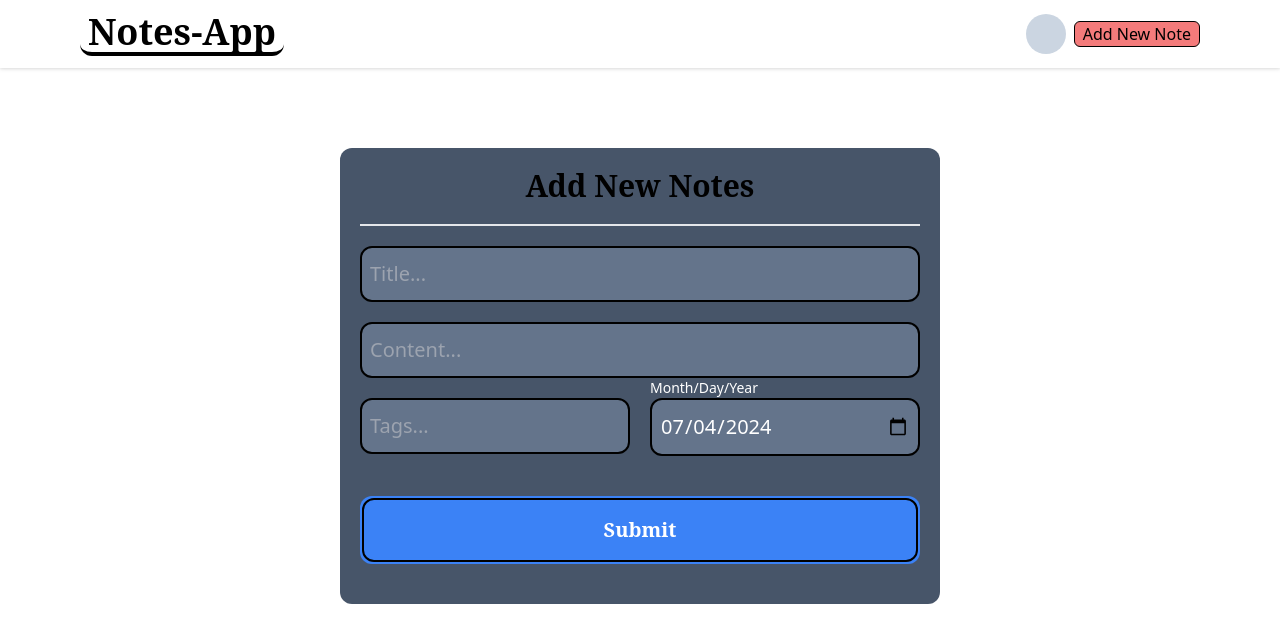
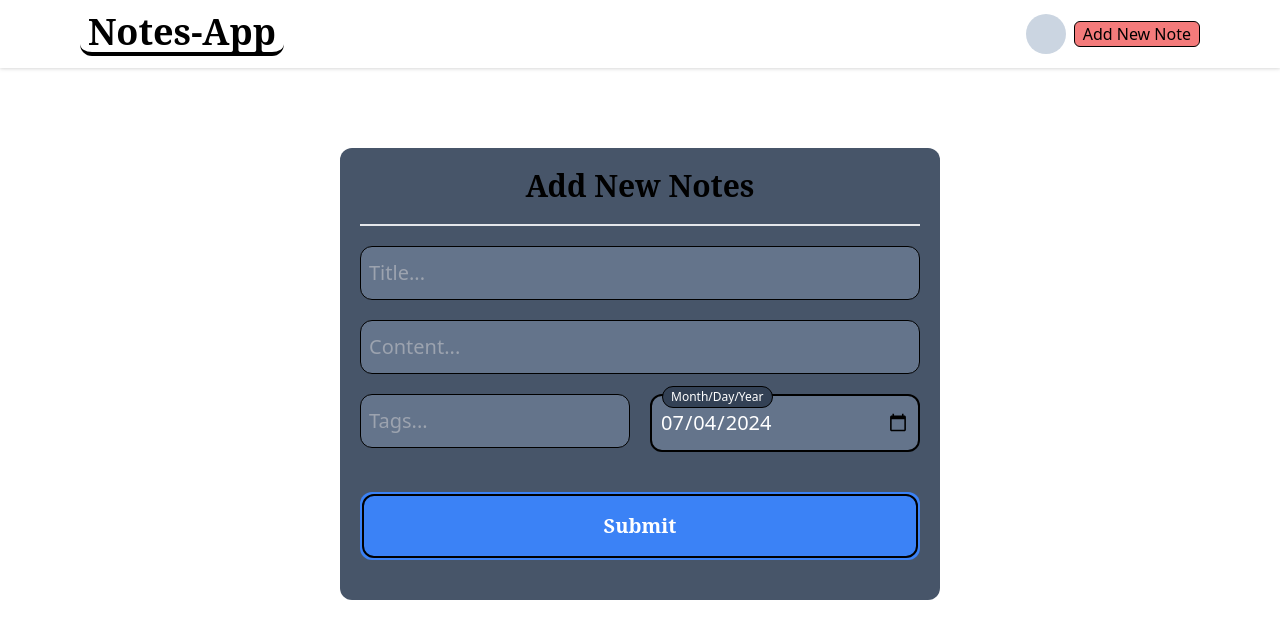
Before and after one commit to lllSkaSkaSkalll/notes-app, a React (Vite) app: page /notes-app/newnotes in a window 1280 px wide. Shown: the top 642 px of the page. Built offline with nearby package versions, Linux system fonts and the light colour scheme; a web font is replaced by a local one.

Commit message:
add title date

```diff
--- a/src/pages/NewNotes/AddNewNotes.jsx
+++ b/src/pages/NewNotes/AddNewNotes.jsx
@@ -82,20 +82,20 @@ const AddNewNotes = () => {
                     <form onSubmit={handleSubmit(onSubmit)} className="max-w-[600px] m-auto bg-slate-600 p-5 rounded-xl">
                         <h1 className="text-3xl font-podkova text-center pb-5 border-b-2 font-bold">Add New Notes</h1>
                         <div className="pt-5">
-                            <input type="text" {...register("title")} className="px-2 py-3 w-full text-xl border-2 border-black rounded-xl bg-slate-500 text-white" placeholder="Title..." />
+                            <input type="text" {...register("title")} className="px-2 py-3 w-full text-xl border border-black rounded-xl bg-slate-500 text-white" placeholder="Title..." />
                             {errors.title && <p className="text-red-500">{errors.title.message}</p>}
                         </div>
                         <div className="pt-5">
-                            <input type="text" {...register("content")} className="px-2 py-3 w-full text-xl border-2 border-black rounded-xl bg-slate-500 text-white" placeholder="Content..." />
+                            <input type="text" {...register("content")} className="px-2 py-3 w-full text-xl border border-black rounded-xl bg-slate-500 text-white" placeholder="Content..." />
                             {errors.content && <p className="text-red-500">{errors.content.message}</p>}
                         </div>
                         <div className="pt-5 grid grid-cols-1 md:grid-cols-2 gap-5">
                             <div className="">
-                                <input type="text" {...register("tag")} className="px-2 py-3 w-full text-xl border-2 border-black rounded-xl bg-slate-500 text-white" placeholder="Tags..." />
+                                <input type="text" {...register("tag")} className="px-2 py-3 w-full text-xl border border-black rounded-xl bg-slate-500 text-white" placeholder="Tags..." />
                                 {errors.tag && <p className="text-red-500">{errors.tag.message}</p>}
                             </div>
                             <div className="relative">
-                                <p className="text-sm absolute -top-5 left-0 text-white">Month/Day/Year</p>
+                                <p className="text-xs absolute -top-2 left-3 text-white border border-black bg-slate-700 rounded-full px-2 py-[2px]">Month/Day/Year</p>
                                 <input type="date" {...register("date")} defaultValue={todayDate} min={todayDate} max={nextYearDate} className="px-2 py-3 w-full text-xl border-2 border-black rounded-xl bg-slate-500 text-white" />
                                 {errors.date && <p className="text-red-500">{errors.date.message}</p>}
                             </div>
```
